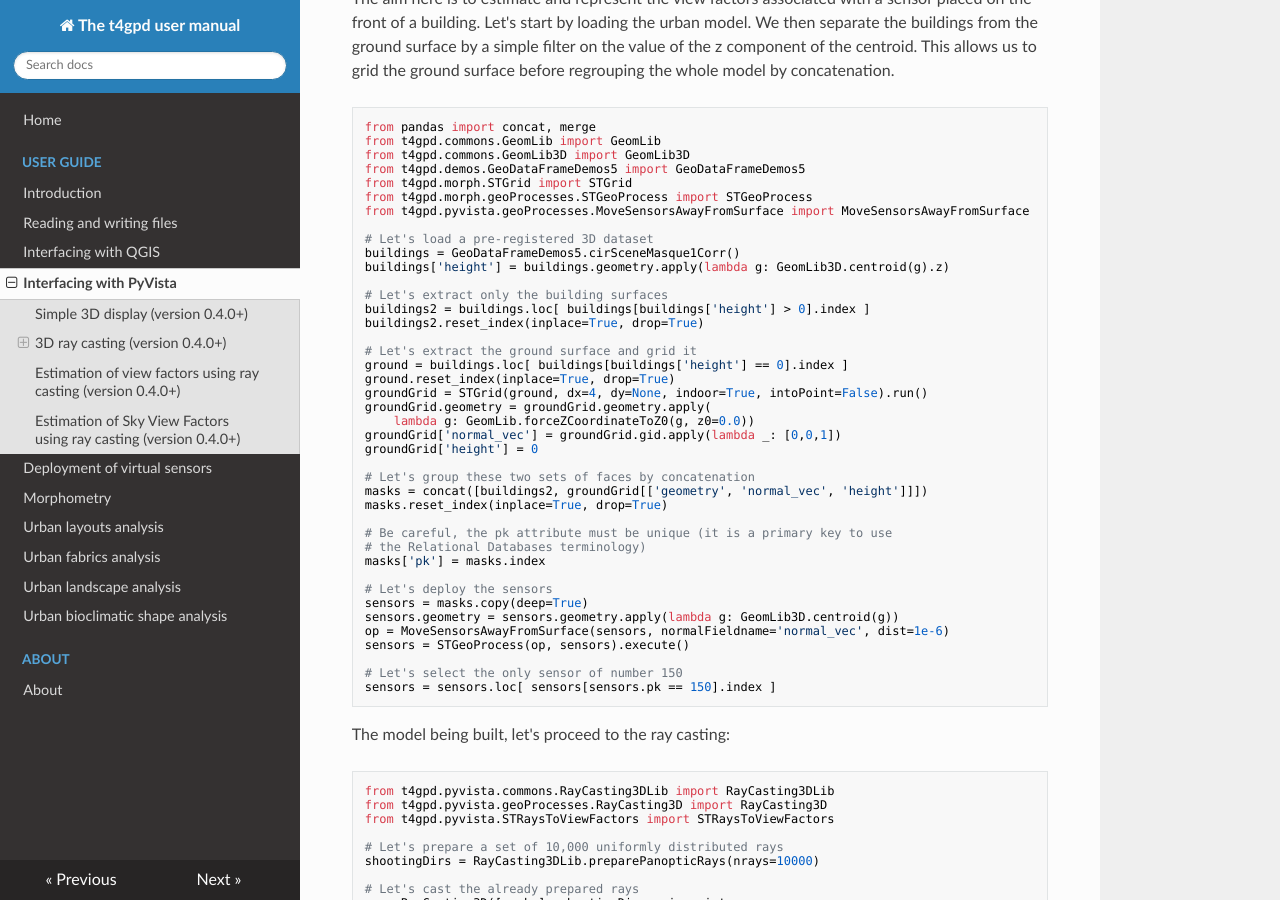
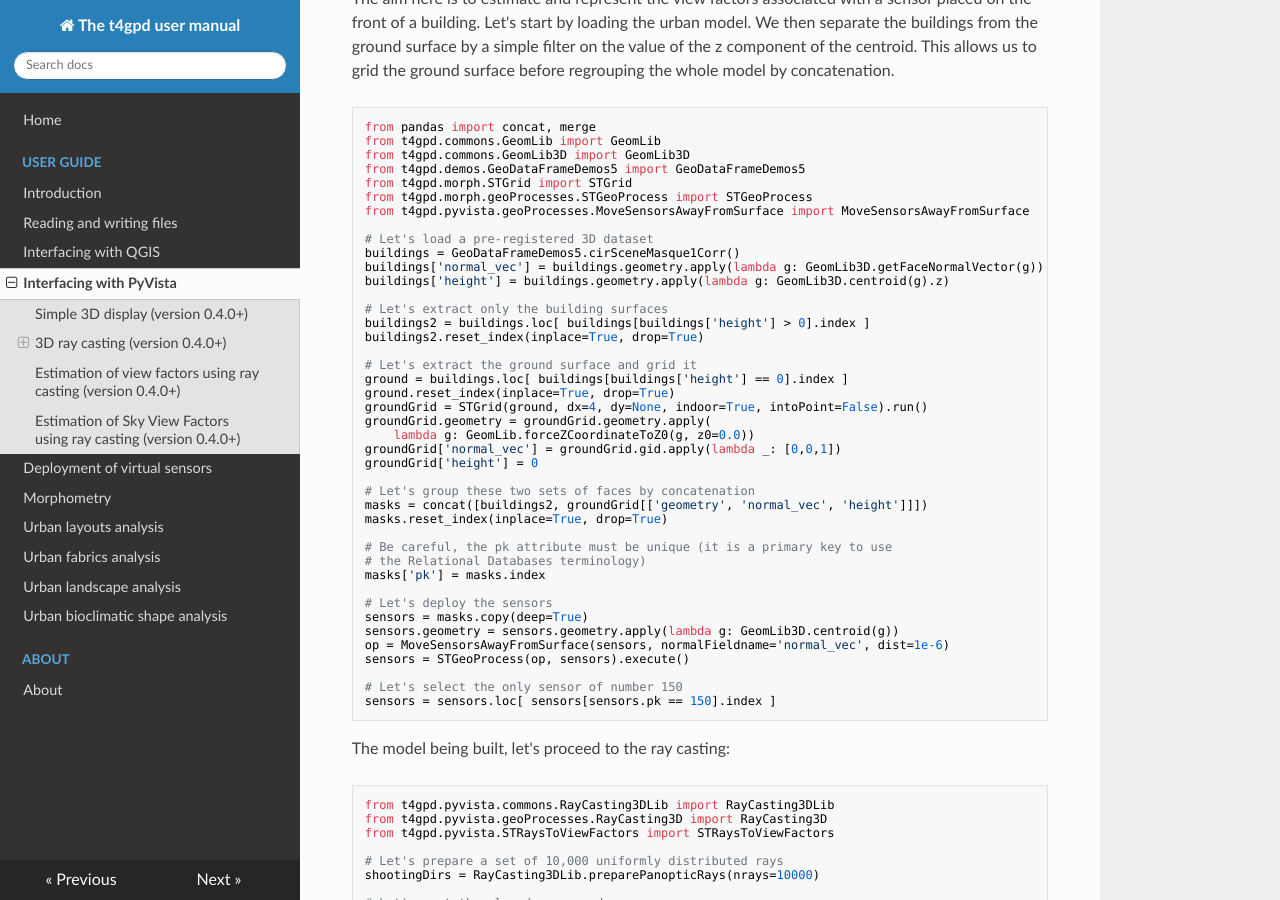
Before and after one commit to thomas-leduc/t4gpd-docs, an MkDocs documentation site: the page built from docs/pyvista.md, in a window 1280 px wide and 900 px high, scrolled down 4584 px. Built offline with MkDocs 1.6.1, drawn with Linux system fonts in a browser that asks for light colours; nearby versions of some CDN libraries.

Commit message:
Debug pyvista.md ("Estimation of view factors using ray casting")

```diff
--- a/docs/pyvista.md
+++ b/docs/pyvista.md
@@ -174,6 +174,7 @@ from t4gpd.pyvista.geoProcesses.MoveSensorsAwayFromSurface import MoveSensorsAwa
 
 # Let's load a pre-registered 3D dataset
 buildings = GeoDataFrameDemos5.cirSceneMasque1Corr()
+buildings['normal_vec'] = buildings.geometry.apply(lambda g: GeomLib3D.getFaceNormalVector(g))
 buildings['height'] = buildings.geometry.apply(lambda g: GeomLib3D.centroid(g).z)
 
 # Let's extract only the building surfaces
```
